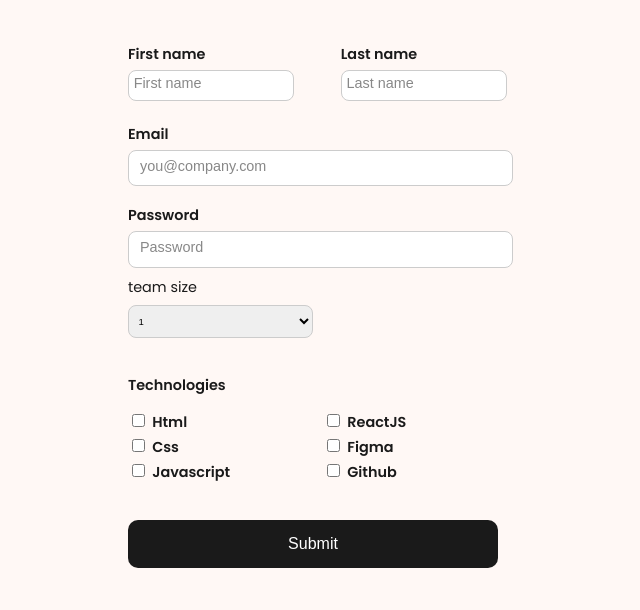
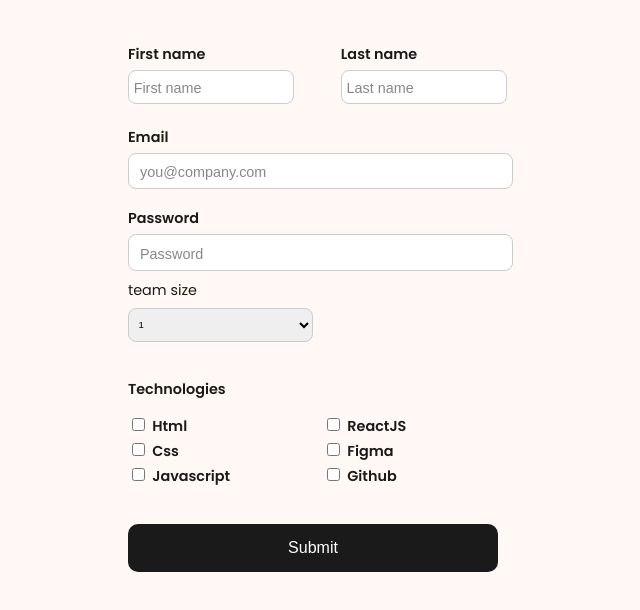
Before and after one commit to Tornik-chk/Scripting_Midterm, a plain HTML site: page group_form.html in a window 1280 px wide. Shown: the part 108-718 px from the top of the page, without its empty margins (327-967 px from the left). Drawn offline with Linux system fonts and the light colour scheme.

Commit message:
Update group_form.css

```diff
--- a/group_form.css
+++ b/group_form.css
@@ -40,18 +40,17 @@ h1 {
 .firstname .inputbox {
     border: 1px solid #ccc;
     border-radius: 8px;
-    font-size: 0.1rem;
-    padding-top: 10%;
-    padding-bottom: 8%;
+    font-size: 1rem;
+    padding-top: 5%;
+    padding-bottom: 4%;
 }
 
 .lastname .inputbox {
-    border: 1px solid #ccc;
-    border-radius: 8px;
-    font-size: 0.1rem;
-    padding-top: 10%;
-    padding-top: 10%;
-    padding-bottom: 8%;
+  border: 1px solid #ccc;
+  border-radius: 8px;
+  font-size: 1rem;
+  padding-top: 5%;
+  padding-bottom: 4%;
   }
 
 .firstname,
@@ -69,12 +68,12 @@ h1 {
 .email,
 .password{
   width: 100%;
-  padding-top: 5%;
-  padding-bottom: 4%;
+  padding-top: 2.5%;
+  padding-bottom: 2%;
   padding-left: 3%;
   border: 1px solid #ccc;
   border-radius: 8px;
-  font-size: 0.1rem;
+  font-size: 1rem;
   margin-top: 2px;
   transition: border-color 0.2s ease-in-out;
 }
```
